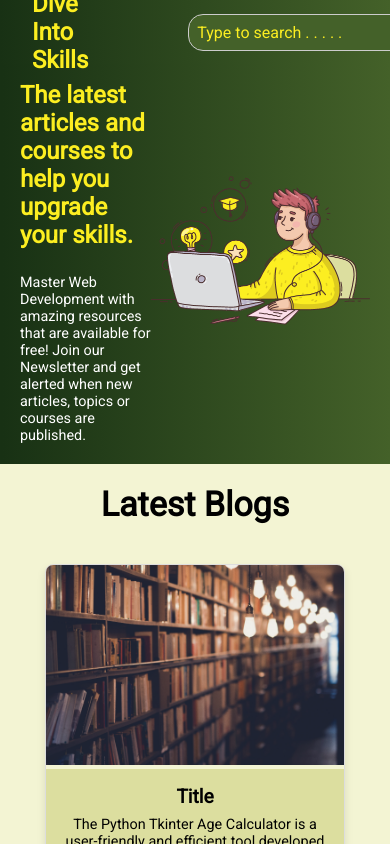
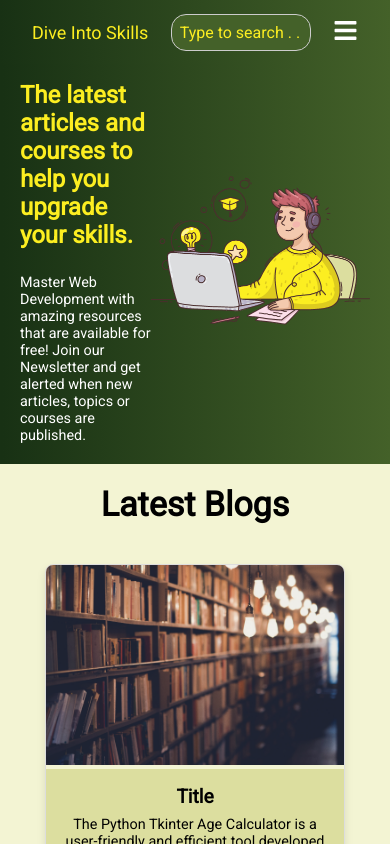
Before and after one commit to sahilbhardwaj-tmpl/DiveIntoSkills, a React (Vite) app: page / in a window 390 px wide. Shown: the top 844 px of the page. Built offline with nearby package versions, Linux system fonts and the light colour scheme.

Commit message:
Updated search bar for mobile view

```diff
--- a/src/components/Header.jsx
+++ b/src/components/Header.jsx
@@ -12,7 +12,7 @@ function Header() {
   return (
     <>
       <div className='header text-color'>
-        <p style={{ fontSize: '24px', fontWeight: '700', color: '#FCEE21' }}>Dive Into Skills</p>
+        <p className="logo-heading">Dive Into Skills</p>
         <div className='search-bar-comp'><SearchBar/></div>
         <ul className={click ?('nav-menu active'):('nav-menu')}>
 
--- a/src/components/HeaderStyles.css
+++ b/src/components/HeaderStyles.css
@@ -1,3 +1,8 @@
+.logo-heading{
+    font-size: 24px;
+    font-weight: 700;
+    color: #FCEE21
+}
 .header {
     display: flex;
     justify-content:space-between;
@@ -36,7 +41,13 @@
     display: none;
 }
 @media screen and (max-width: 1040px) {
-
+    .logo-heading{
+        font-size: 18px;
+        font-weight: 400;
+    }
+    .header {
+        justify-content: space-between
+    }
     .nav-menu {
         flex-direction: column;
         justify-content: center;
@@ -58,9 +69,6 @@
         padding:1rem 0;
         font-size: 28px;
     }
-    .search-bar-comp{
-        margin-left: 100px;
-    }
     .hamsburger{
         display: initial;
     }
--- a/src/components/SearchBarStyles.css
+++ b/src/components/SearchBarStyles.css
@@ -13,7 +13,7 @@
   }
   .search-icon {
     position: absolute;
-    right: 6px;
+    right: 0px;
     top: 6px;
     cursor: pointer;
     font-size: 18px;
@@ -26,5 +26,10 @@
     border: '1px solid #ccc'
 }
 @media (max-width: 768px) {
-
+  .search-bar {
+    width: 140px;
+  }
+  .search-icon {
+    display: none;
+  }
 }
```
